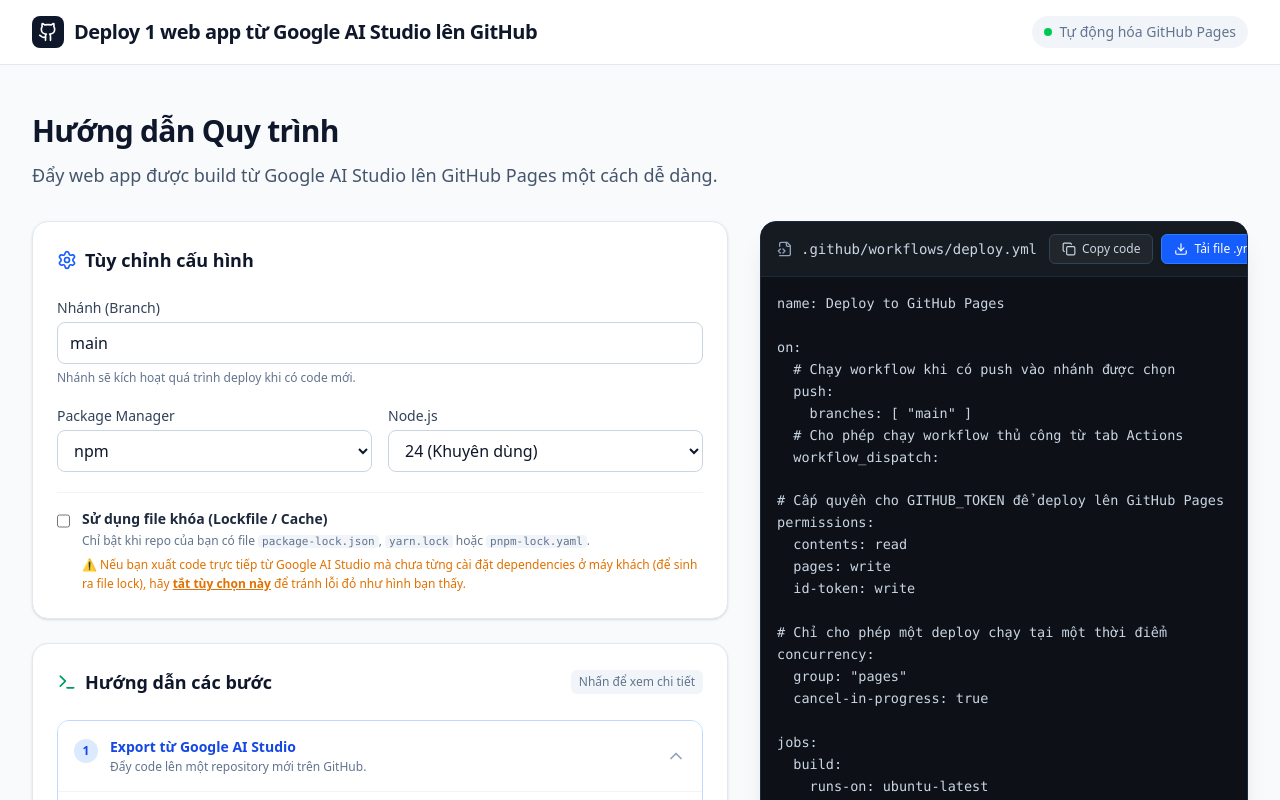
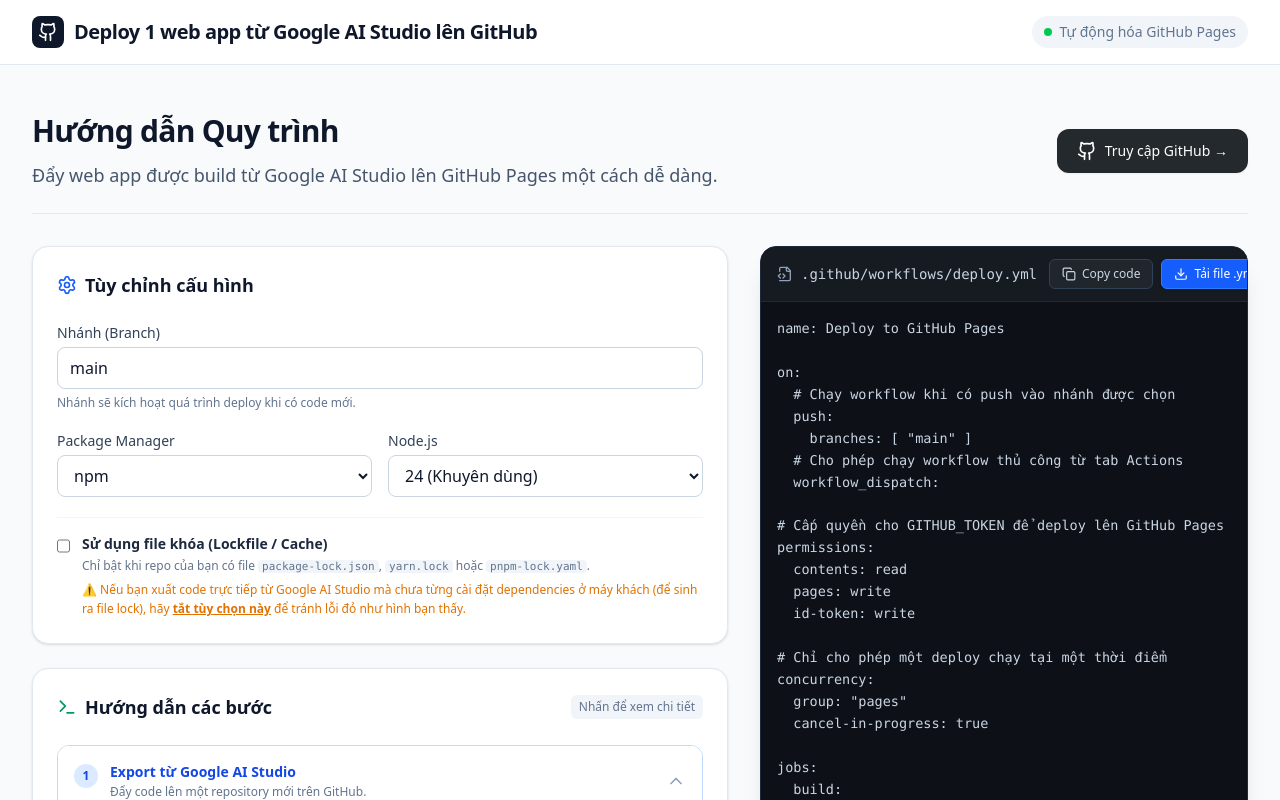
Before and after one commit to cuongngovuihocai/GitHub, a React (Vite) app: page / in a window 1280 px wide. Shown: the top 800 px of the page. Built offline with nearby package versions, Linux system fonts and the light colour scheme.

Commit message:
Update App.tsx

```diff
--- a/src/App.tsx
+++ b/src/App.tsx
@@ -190,6 +190,16 @@
       color: 'blue',
       content: (
         <div className="space-y-3 mt-3 text-sm text-slate-600">
+          <div className="flex flex-wrap gap-2 pb-1">
+            <a
+              href="https://github.com/"
+              target="_blank"
+              rel="noopener noreferrer"
+              className="inline-flex items-center gap-2 bg-[#24292e] hover:bg-[#1a1e22] text-white text-xs font-semibold px-4 py-2.5 rounded-lg shadow-xs transition-colors cursor-pointer"
+            >
+              <Github className="w-4 h-4" /> Đi tới GitHub.com &rarr;
+            </a>
+          </div>
           <p>Thiết lập chế độ chạy để chuẩn bị tự động hóa deploy:</p>
           <ol className="list-decimal list-inside space-y-3 ml-1">
             <li>Vào tab <strong>Settings</strong> của repository vừa tạo trên GitHub.</li>
@@ -361,11 +371,23 @@
       </header>
 
       <main className="max-w-7xl mx-auto px-4 sm:px-6 lg:px-8 py-8 lg:py-12">
-        <div className="mb-8 max-w-3xl">
-          <h2 className="text-3xl font-bold tracking-tight text-slate-900 mb-3">Hướng dẫn Quy trình</h2>
-          <p className="text-slate-600 text-lg">
-            Đẩy web app được build từ Google AI Studio lên GitHub Pages một cách dễ dàng.
-          </p>
+        <div className="mb-8 flex flex-col md:flex-row md:items-center md:justify-between gap-4 border-b border-slate-200 pb-6">
+          <div className="max-w-3xl">
+            <h2 className="text-3xl font-bold tracking-tight text-slate-900 mb-3">Hướng dẫn Quy trình</h2>
+            <p className="text-slate-600 text-lg">
+              Đẩy web app được build từ Google AI Studio lên GitHub Pages một cách dễ dàng.
+            </p>
+          </div>
+          <div className="shrink-0">
+            <a
+              href="https://github.com/"
+              target="_blank"
+              rel="noopener noreferrer"
+              className="inline-flex items-center gap-2 bg-[#24292e] hover:bg-[#1a1e22] text-white font-medium px-5 py-3 rounded-xl shadow-xs hover:shadow-sm transition-all text-sm cursor-pointer"
+            >
+              <Github className="w-5 h-5" /> Truy cập GitHub &rarr;
+            </a>
+          </div>
         </div>
 
         <div className="grid grid-cols-1 lg:grid-cols-12 gap-8">
```
